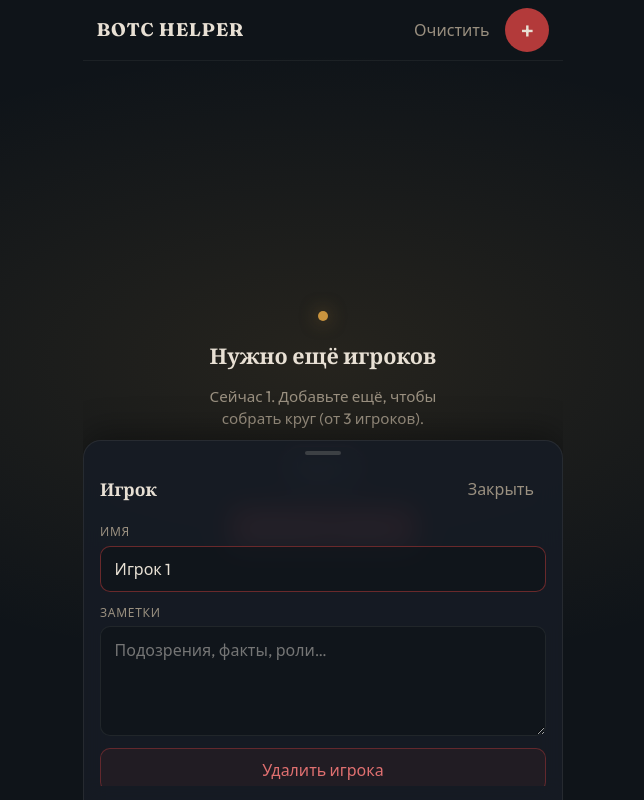
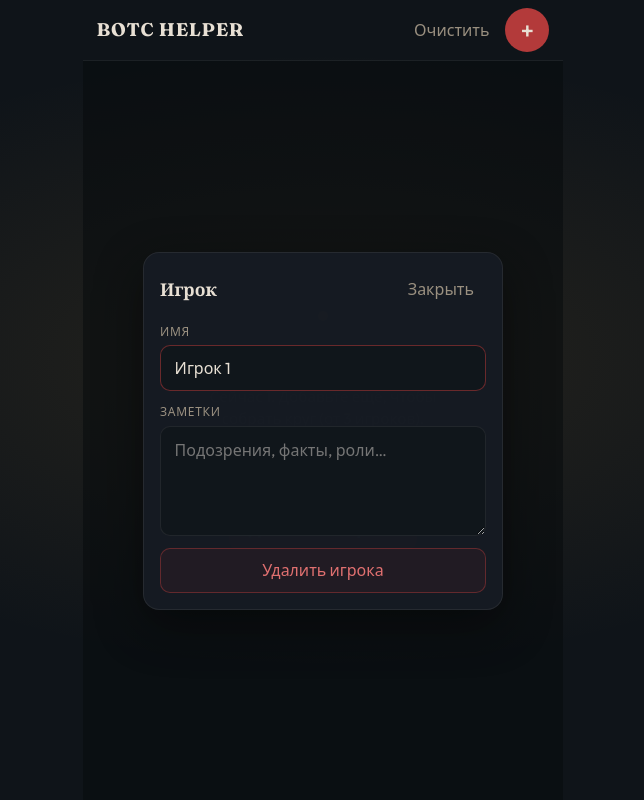
Before and after one commit to xenoxil/botc-helper, a React (Vite) app: page / in a window 1280 px wide. Both pictures are taken after a click on the button "Добавить игрока". Shown: the whole page, without its empty margins (317-961 px from the left). Built offline with nearby package versions, Linux system fonts and the light colour scheme.

Commit message:
reposition Player sheet to center

```diff
--- a/src/components/player-sheet/PlayerSheet.css
+++ b/src/components/player-sheet/PlayerSheet.css
@@ -1,30 +1,30 @@
+.player-sheet-backdrop {
+  position: absolute;
+  inset: 0;
+  z-index: 10;
+  display: flex;
+  align-items: center;
+  justify-content: center;
+  padding: 1rem;
+  background: rgba(8, 11, 14, 0.55);
+  animation: sheet-fade 200ms ease both;
+}
+
 .player-sheet {
-  position: absolute;
-  left: 0;
-  right: 0;
-  bottom: 0;
-  z-index: 10;
-  max-height: min(52svh, 360px);
+  position: relative;
+  z-index: 11;
+  width: min(100%, 360px);
+  max-height: min(70svh, 420px);
   display: flex;
   flex-direction: column;
-  border-radius: 18px 18px 0 0;
+  border-radius: 16px;
   border: 1px solid var(--sheet-border);
-  border-bottom: none;
-  background: color-mix(in srgb, var(--sheet) 92%, transparent);
-  backdrop-filter: blur(12px);
-  box-shadow: 0 -8px 32px rgba(0, 0, 0, 0.35);
-  animation: sheet-up 240ms ease both;
-  padding: 0.65rem 1rem calc(0.85rem + var(--safe-bottom));
-  /* Avoid layout thrash when switching the selected player */
+  background: color-mix(in srgb, var(--sheet) 96%, transparent);
+  backdrop-filter: blur(14px);
+  box-shadow: 0 16px 48px rgba(0, 0, 0, 0.45);
+  animation: sheet-center 220ms ease both;
+  padding: 0.85rem 1rem 1rem;
   contain: layout style;
-}
-
-.player-sheet__handle {
-  width: 36px;
-  height: 4px;
-  margin: 0 auto 0.75rem;
-  border-radius: 999px;
-  background: rgba(232, 224, 212, 0.18);
 }
 
 .player-sheet__header {
@@ -50,13 +50,22 @@
   overflow: auto;
 }
 
-@keyframes sheet-up {
+@keyframes sheet-fade {
   from {
     opacity: 0;
-    transform: translateY(100%);
   }
   to {
     opacity: 1;
-    transform: translateY(0);
   }
 }
+
+@keyframes sheet-center {
+  from {
+    opacity: 0;
+    transform: scale(0.94);
+  }
+  to {
+    opacity: 1;
+    transform: scale(1);
+  }
+}
--- a/src/components/player-sheet/PlayerSheet.tsx
+++ b/src/components/player-sheet/PlayerSheet.tsx
@@ -20,7 +20,6 @@ export const PlayerSheet = ({
   const nameInputRef = useRef<HTMLInputElement>(null)
 
   useEffect(() => {
-    // Focus only when the sheet mounts — not on every new player while open
     nameInputRef.current?.focus({ preventScroll: true })
   }, [])
 
@@ -33,8 +32,16 @@ export const PlayerSheet = ({
   }
 
   return (
-    <section className="player-sheet" aria-label="Заметки игрока">
-      <div className="player-sheet__handle" aria-hidden="true" />
+    <div
+      className="player-sheet-backdrop"
+      onClick={onClose}
+      role="presentation"
+    >
+      <section
+        className="player-sheet"
+        aria-label="Заметки игрока"
+        onClick={(event) => event.stopPropagation()}
+      >
         <div className="player-sheet__header">
           <h2 className="player-sheet__title">Игрок</h2>
           <button type="button" className="btn-ghost" onClick={onClose}>
@@ -69,5 +76,6 @@ export const PlayerSheet = ({
           </button>
         </div>
       </section>
+    </div>
   )
 }
```
Lines whose indentation alone changed are shown as unchanged.
